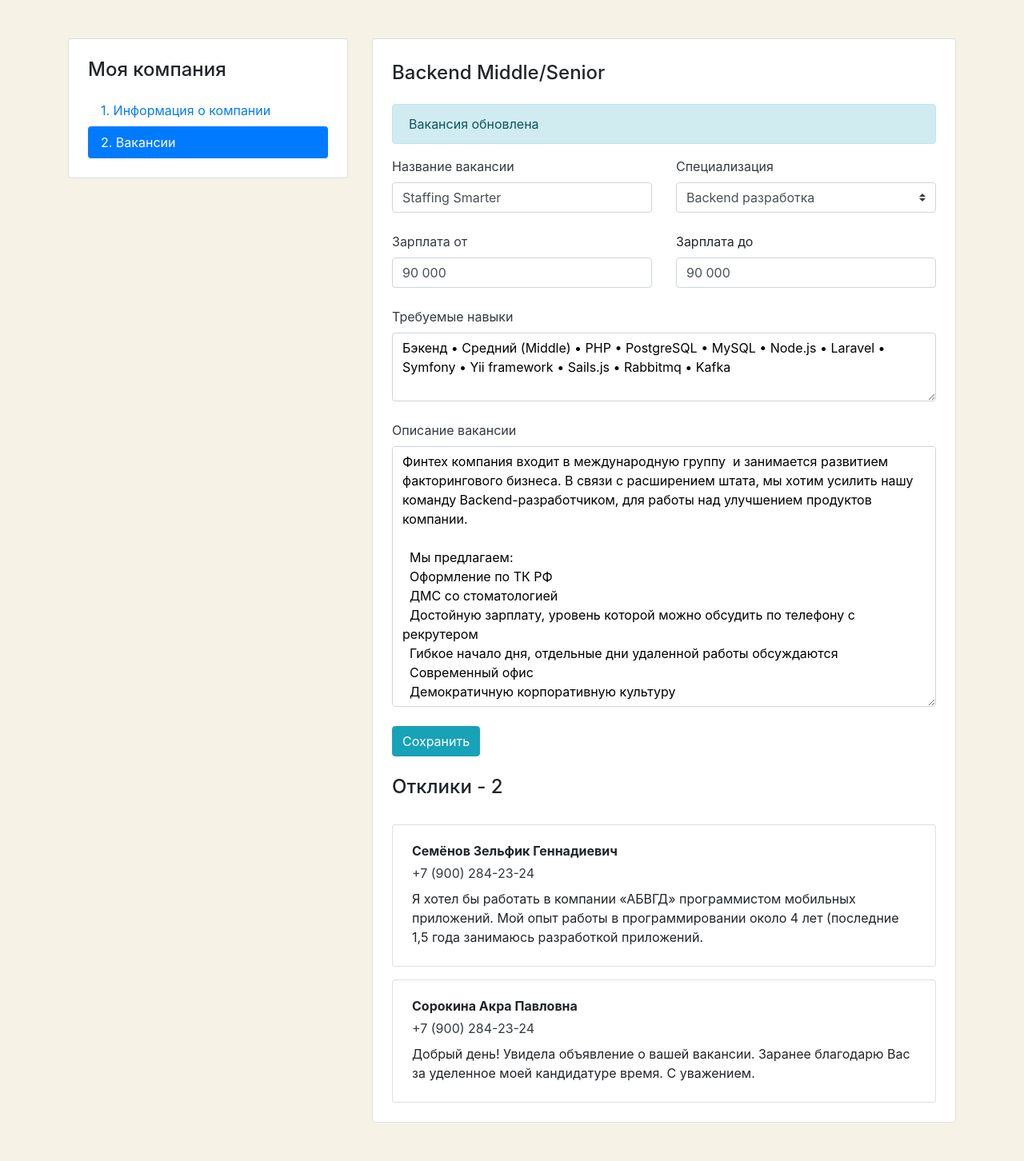
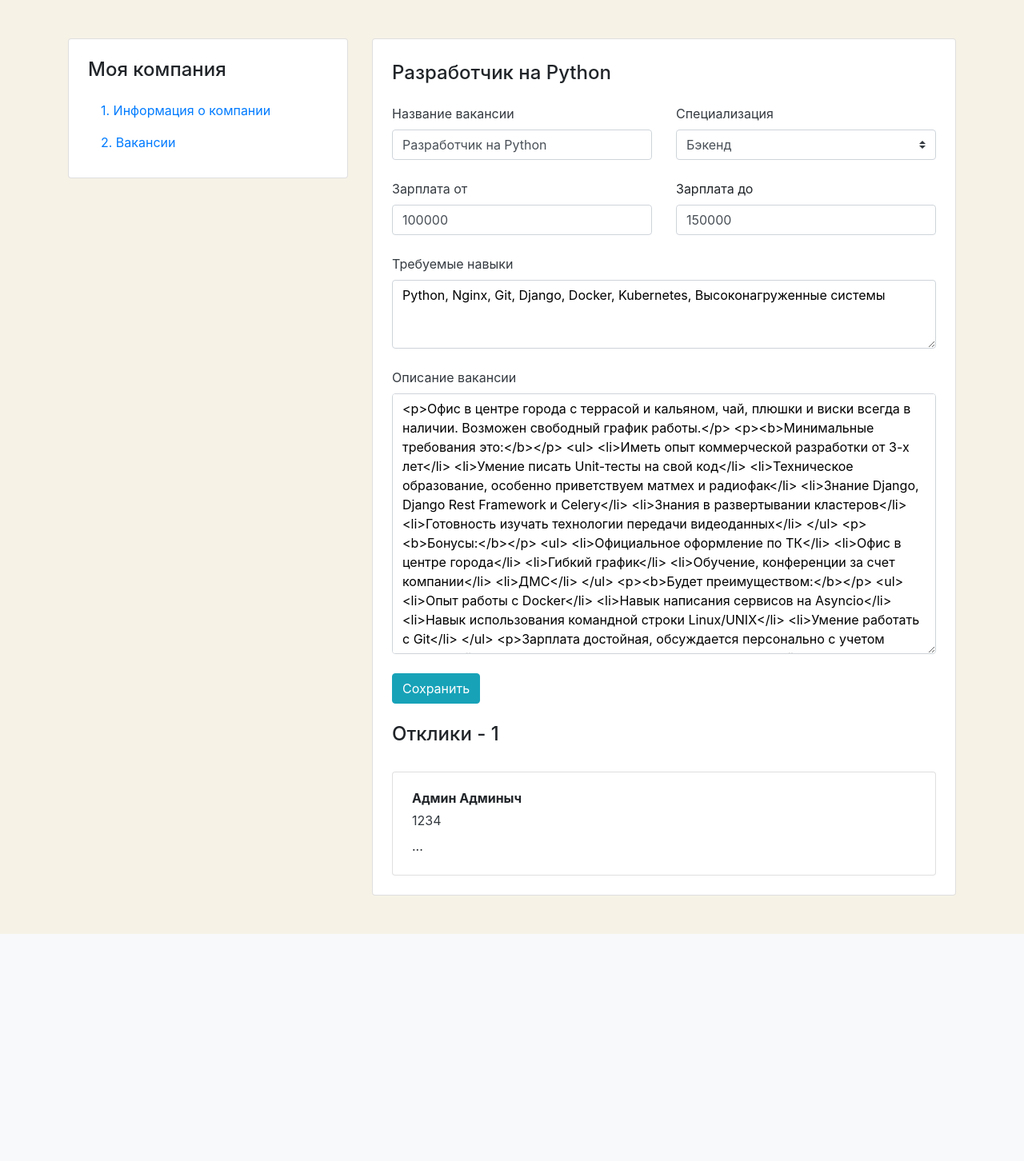
Before and after one commit to Dmitriy1001/Jumanji, a Django app: page /mycompany/vacancies/13/ in a window 1280 px wide. Shown: the part 72-1524 px from the top of the page at 80% size. After the commit the page ends 1240 px from the top, so only its background shows below. Run offline with Django 3.2, Linux system fonts and the light colour scheme; data comes from the database, SQL or seed files in the repository; some libraries are stand-ins or nearby versions.

Commit message:
the pages for adding and editing vacancies have been improved

```diff
--- /dev/null
+++ b/catalog/forms.py
@@ -0,0 +1,22 @@
+from django import forms
+
+from catalog.models import Application, Company, Vacancy, Specialty
+
+
+class ApplicationForm(forms.ModelForm):
+    class Meta:
+        model = Application
+        fields = ('written_username', 'written_phone', 'written_cover_letter')
+
+
+class CompanyForm(forms.ModelForm):
+    class Meta:
+        model = Company
+        fields = ('name', 'logo', 'location', 'description', 'employee_count')
+
+
+class VacancyForm(forms.ModelForm):
+    specialty = forms.ModelChoiceField(queryset=Specialty.objects.all())
+    class Meta:
+        model = Vacancy
+        fields = ('title', 'specialty', 'salary_min', 'salary_max', 'skills', 'description')
--- a/catalog/templates/catalog/includes/mycompany_sidebar.html
+++ b/catalog/templates/catalog/includes/mycompany_sidebar.html
@@ -2,8 +2,8 @@
   <aside class="pt-3 pb-4 px-4 mb-5 card">
     <h1 class="h4 pt-2 pb-2">Моя компания</h1>
     <div class="nav flex-column nav-pills">
-      <a class="nav-link active" href="#">1. Информация о&nbsp;компании</a>
-      <a class="nav-link" href="#">2. Вакансии</a>
+      <a class="nav-link" href="{% url 'mycompany' %}">1. Информация о&nbsp;компании</a>
+      <a class="nav-link" href="{% url 'mycompany_vacancies' %}">2. Вакансии</a>
     </div>
   </aside>
 </div>
--- a/catalog/templates/catalog/my_vacancy_detail.html
+++ b/catalog/templates/catalog/my_vacancy_detail.html
@@ -12,39 +12,36 @@
 
   <main class="container mt-3 pb-5">
     <div class="row mt-5">
-      <div class="col-12 col-lg-4">
-        <aside class="pt-3 pb-4 px-4 mb-5 card">
-          <h1 class="h4 pt-2 pb-2">Моя компания</h1>
-          <div class="nav flex-column nav-pills">
-            <a class="nav-link" href="#">1. Информация о&nbsp;компании</a>
-            <a class="nav-link active" href="#">2. Вакансии</a>
-          </div>
-        </aside>
-      </div>
-
+      {% include 'catalog/includes/mycompany_sidebar.html' %}
       <div class="col-12 col-lg-8">
         <div class="card">
           <div class="card-body px-4 pb-4 tab-content">
 
             <!-- Tab -->
             <section>
-              <h2 class="h4 pt-2 pb-3">Backend Middle/Senior</h2>
-              <p class="alert alert-info" role="alert">Вакансия обновлена</p>
-              <form action="/echo" enctype="multipart/form-data">
+              <h2 class="h4 pt-2 pb-3">{{form.initial.title}}</h2>
+              {% if msg %}
+                <p class="alert alert-info" role="alert">{{msg}}</p>
+              {% endif %}
+              <form action="" method="post" enctype="multipart/form-data">
+                {% csrf_token %}
                 <div class="row">
                   <div class="col-12 col-md-6">
                     <div class="form-group pb-2">
                       <label class="mb-2 text-dark" for="vacancyTitle">Название вакансии</label>
-                      <input class="form-control" type="text" value="Staffing Smarter" id="vacancyTitle">
+                      <input class="form-control" name="title" type="text" value="{{form.initial.title}}" id="vacancyTitle">
                     </div>
                   </div>
                   <div class="col-12 col-md-6">
                     <div class="form-group pb-2">
                       <label class="mb-2 text-dark" for="userSpecialization">Специализация</label>
-                      <select class="custom-select mr-sm-2" id="userSpecialization">
-                        <option selected>Backend разработка</option>
-                        <option value="1">Frontend разработка</option>
-                        <option value="2">Project manager</option>
+                      <select class="custom-select mr-sm-2" name="specialty" id="userSpecialization">
+                        <option selected value="{{specialty.id}}">{{specialty}}</option>
+                        {% for specialty in form.specialty.field.choices.queryset %}
+                          {% if form.initial.specialty != specialty.id %}
+                            <option value="{{specialty.id}}">{{specialty.title}}</option>
+                          {% endif %}
+                        {% endfor %}
                       </select>
                     </div>
                   </div>
@@ -53,60 +50,41 @@
                   <div class="col-12 col-md-6">
                     <div class="form-group pb-2">
                       <label class="mb-2 text-dark" for="vacancySalaryMin">Зарплата от</label>
-                      <input class="form-control" type="text" value="90 000" id="vacancySalaryMin">
+                      <input class="form-control" name="salary_min" type="text" value="{{form.initial.salary_min}}" id="vacancySalaryMin">
                     </div>
                   </div>
                   <div class="col-12 col-md-6">
                     <div class="form-group pb-2">
                       <label class="mb-2" for="vacancySalaryMax">Зарплата до</label>
-                      <input class="form-control" type="text" value="90 000" id="vacancySalaryMax">
+                      <input class="form-control" name="salary_max" type="text" value="{{form.initial.salary_max}}" id="vacancySalaryMax">
                     </div>
                   </div>
                 </div>
                 <div class="form-group pb-2">
                   <label class="mb-2 text-dark" for="vacancySkills">Требуемые навыки</label>
-                  <textarea class="form-control" rows="3" id="vacancySkills" style="color:#000;">Бэкенд • Средний (Middle) • PHP • PostgreSQL • MySQL • Node.js • Laravel • Symfony • Yii framework • Sails.js • Rabbitmq • Kafka</textarea>
+                  <textarea class="form-control" name="skills" rows="3" id="vacancySkills" style="color:#000;">{{form.initial.skills}}</textarea>
                 </div>
                 <div class="form-group pb-2">
                   <label class="mb-2 text-dark" for="vacancyDescription">Описание вакансии</label>
-                  <textarea class="form-control" rows="13" id="vacancyDescription" style="color:#000;">Финтех компания входит в международную группу  и занимается развитием факторингового бизнеса. В связи с расширением штата, мы хотим усилить нашу команду Backend-разработчиком, для работы над улучшением продуктов компании.
-
-  Мы предлагаем:
-  Оформление по ТК РФ
-  ДМС со стоматологией
-  Достойную зарплату, уровень которой можно обсудить по телефону с рекрутером
-  Гибкое начало дня, отдельные дни удаленной работы обсуждаются
-  Современный офис
-  Демократичную корпоративную культуру
-  Работу в команде по Scrum
-                    </textarea>
+                  <textarea class="form-control" name="description" rows="13" id="vacancyDescription" style="color:#000;">{{form.initial.description}}</textarea>
                 </div>
                 <div class="form-group">
                   <input type="submit" class="btn btn-info" value="Сохранить">
                 </div>
               </form>
               <!-- END Vacancy info -->
+
               <!-- Applications -->
-              <h2 class="h4 pt-2 pb-3">Отклики - 2</h2>
-              <!-- Application 1 -->
-              <div class="card mt-3">
-                <div class="card-body px-4">
-                  <p class="mb-1 font-weight-bold">Семёнов Зельфик Геннадиевич</p>
-                  <p class="mb-2"><a href="tel:+79002842324" class="text-dark">+7 (900) 284-23-24</a></p>
-                  <p class="mb-1">Я&nbsp;хотел&nbsp;бы работать в&nbsp;компании &laquo;АБВГД&raquo; программистом мобильных приложений. Мой опыт работы в&nbsp;программировании около 4&nbsp;лет (последние 1,5 года занимаюсь разработкой приложений.</p>
+              <h2 class="h4 pt-2 pb-3">Отклики - {{vacancy.applications.all|length}}</h2>
+              {% for application in vacancy.applications.all %}
+                <div class="card mt-3">
+                  <div class="card-body px-4">
+                    <p class="mb-1 font-weight-bold">{{application.written_username}}</p>
+                    <p class="mb-2"><a href="tel:+79002842324" class="text-dark">{{application.written_phone}}</a></p>
+                    <p class="mb-1">{{application.written_cover_letter}}</p>
+                  </div>
                 </div>
-              </div>
-              <!-- END Application 1 -->
-              <!-- Application 1 -->
-              <div class="card mt-3">
-                <div class="card-body px-4">
-                  <p class="mb-1 font-weight-bold">Сорокина Акра Павловна</p>
-                  <p class="mb-2"><a href="tel:+79002842324" class="text-dark">+7 (900) 284-23-24</a></p>
-                  <p class="mb-1">Добрый день! Увидела объявление о&nbsp;вашей вакансии. Заранее благодарю Вас за&nbsp;уделенное моей кандидатуре время. С&nbsp;уважением.</p>
-                </div>
-              </div>
-              <!-- END Application 1 -->
-              <!-- END Applications -->
+              {% endfor %}
             </section>
             <!-- END Tab -->
 
--- a/catalog/urls.py
+++ b/catalog/urls.py
@@ -18,8 +18,12 @@ urlpatterns = [
     path('mycompany/letsstart/', views.mycompany_letsstart),
     path('mycompany/create/', views.mycompany_create, name='mycompany_create'),
     path('mycompany/', views.mycompany, name='mycompany'),
-    path('mycompany/vacancies/', views.my_vacancies),
-    path('mycompany/vacancies/create/', views.my_vacancies_create),
-    path('mycompany/vacancies/<int:vacancy_id>/', views.my_vacancy_detail),
+    path('mycompany/vacancies/', views.my_vacancies, name='mycompany_vacancies'),
+    path('mycompany/vacancies/create/', views.my_vacancies_create, name='my_vacancies_create'),
+    path(
+        'mycompany/vacancies/<int:vacancy_id>/',
+        views.my_vacancy_detail,
+        name='my_vacancy_detail',
+    ),
 
 ]
--- a/catalog/views.py
+++ b/catalog/views.py
@@ -1,9 +1,11 @@
+from datetime import date
+
 from django.contrib import messages
 from django.db.models import Count
 from django.http import Http404
 from django.shortcuts import render, redirect
 
-from .forms import ApplicationForm, CompanyForm
+from .forms import ApplicationForm, CompanyForm, VacancyForm
 from .models import Vacancy, Specialty, Company
 
 
@@ -100,7 +102,7 @@ def mycompany(request):
     if request.method == 'POST':
         form = CompanyForm(request.POST, request.FILES, instance=company)
         if form.is_valid():
-            company = form.save()
+            form.save()
             messages.success(request, 'Информация о компании обновлена')
             return redirect('mycompany')
     else:
@@ -112,12 +114,40 @@ def mycompany(request):
 
 
 def my_vacancies(request):
-    return render(request, 'catalog/my_vacancies.html')
+    user = request.user
+    vacancies = Vacancy.objects.filter(company__owner=user).select_related('specialty', 'company')
+    return render(request, 'catalog/my_vacancies.html', {'vacancies': vacancies})
 
 
 def my_vacancies_create(request):
-    return render(request, 'catalog/my_vacancies_create.html')
+    if request.method == 'POST':
+        form = VacancyForm(request.POST)
+        if form.is_valid():
+            vacancy = form.save(commit=False)
+            vacancy.company = request.user.company
+            vacancy.published_at = date.today()
+            vacancy.save()
+            messages.success(request, 'Вакансия создана')
+            return redirect('my_vacancy_detail', vacancy.id)
+    else:
+        form = VacancyForm()
+    msgs = [msg.message for msg in request._messages]
+    msg = msgs[0] if msgs else ''
+    return render(request, 'catalog/my_vacancies_create.html', {'form': form, 'msg': msg})
 
 
 def my_vacancy_detail(request, vacancy_id):
-    return render(request, 'catalog/my_vacancy_detail.html')
+    vacancy = Vacancy.objects.get(id=vacancy_id)
+    specialty = vacancy.specialty
+    if request.method == 'POST':
+        form = VacancyForm(request.POST, instance=vacancy)
+        if form.is_valid():
+            vacancy = form.save()
+            messages.success(request, 'Информация о вакансии обновлена')
+            return redirect('my_vacancy_detail', vacancy_id)
+    else:
+        form = VacancyForm(instance=vacancy)
+    msgs = [msg.message for msg in request._messages]
+    msg = msgs[0] if msgs else ''
+    context = {'form': form, 'vacancy': vacancy, 'specialty': specialty, 'msg': msg}
+    return render(request, 'catalog/my_vacancy_detail.html', context)
```
Also changed, not shown: catalog/templates/catalog/my_vacancies.html (+18 -32 lines), catalog/templates/catalog/my_vacancies_create.html (+14 -21 lines).
